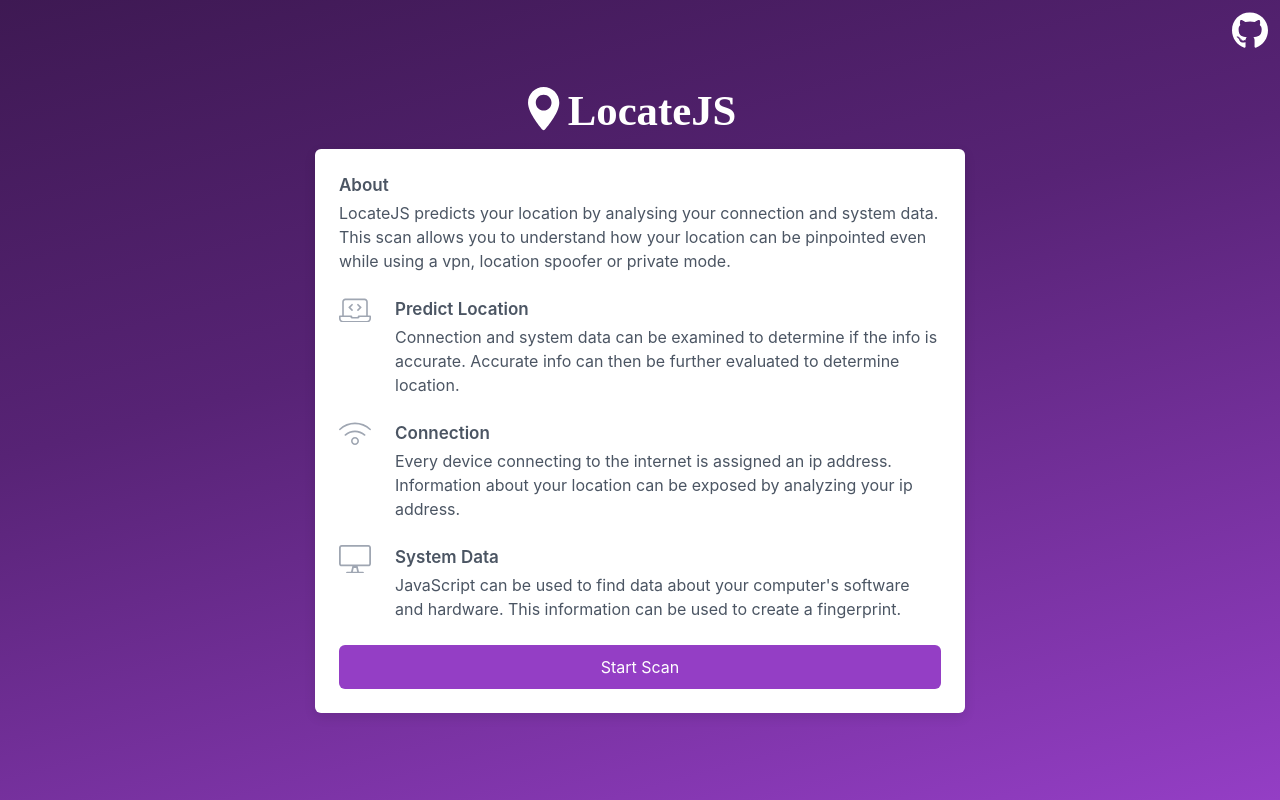
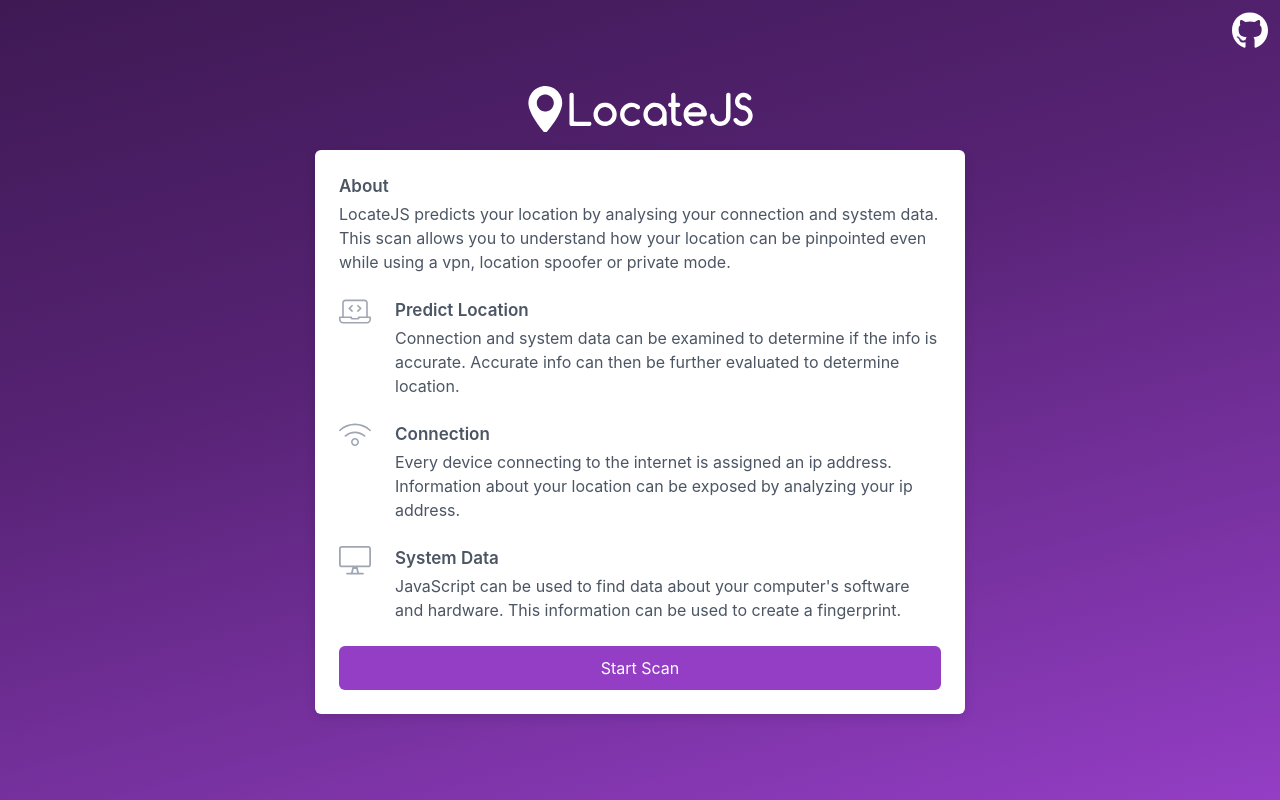
Before and after one commit to z0ccc/LocateJS, a React (Create React App) app: page / in a window 1280 px wide. Built offline with nearby package versions, Linux system fonts and the light colour scheme.

Commit message:
Fixed logo

```diff
--- a/src/components/Logo.js
+++ b/src/components/Logo.js
@@ -1,40 +1,9 @@
+import { ReactComponent as LogoImg } from '../images/logo.svg';
+
 const Logo = () => (
   <div className="logoWrap">
     <a href="." className="logo" alt="Vytal logo">
-      <svg
-        xmlns="http://www.w3.org/2000/svg"
-        x="0"
-        y="0"
-        version="1.1"
-        viewBox="0 0 2667.967 511.999"
-        xmlSpace="preserve"
-      >
-        <g fill="#fff" transform="translate(-70.573)">
-          <g fill="#fff">
-            <path
-              fill="#fff"
-              d="M256 0C153.755 0 70.573 83.182 70.573 185.426c0 126.888 165.939 313.167 173.004 321.035 6.636 7.391 18.222 7.378 24.846 0 7.065-7.868 173.004-194.147 173.004-321.035C441.425 83.182 358.244 0 256 0zm0 278.719c-51.442 0-93.292-41.851-93.292-93.293 0-51.442 41.851-93.292 93.292-93.292s93.291 41.851 93.291 93.293c0 51.442-41.85 93.292-93.291 93.292z"
-            />
-          </g>
-        </g>
-        <text
-          xmlSpace="preserve"
-          style={{ lineHeight: '1.25' }}
-          x="471.832"
-          y="453.916"
-          fill="#fff"
-          fontFamily="Comfortaa"
-          fontSize="506.667"
-          fontStretch="normal"
-          fontStyle="normal"
-          fontVariant="normal"
-          fontWeight="bold"
-        >
-          <tspan x="471.832" y="453.916">
-            LocateJS
-          </tspan>
-        </text>
-      </svg>
+      <LogoImg />
     </a>
   </div>
 );
```
Also changed, not shown: src/images/logo.svg (added).
